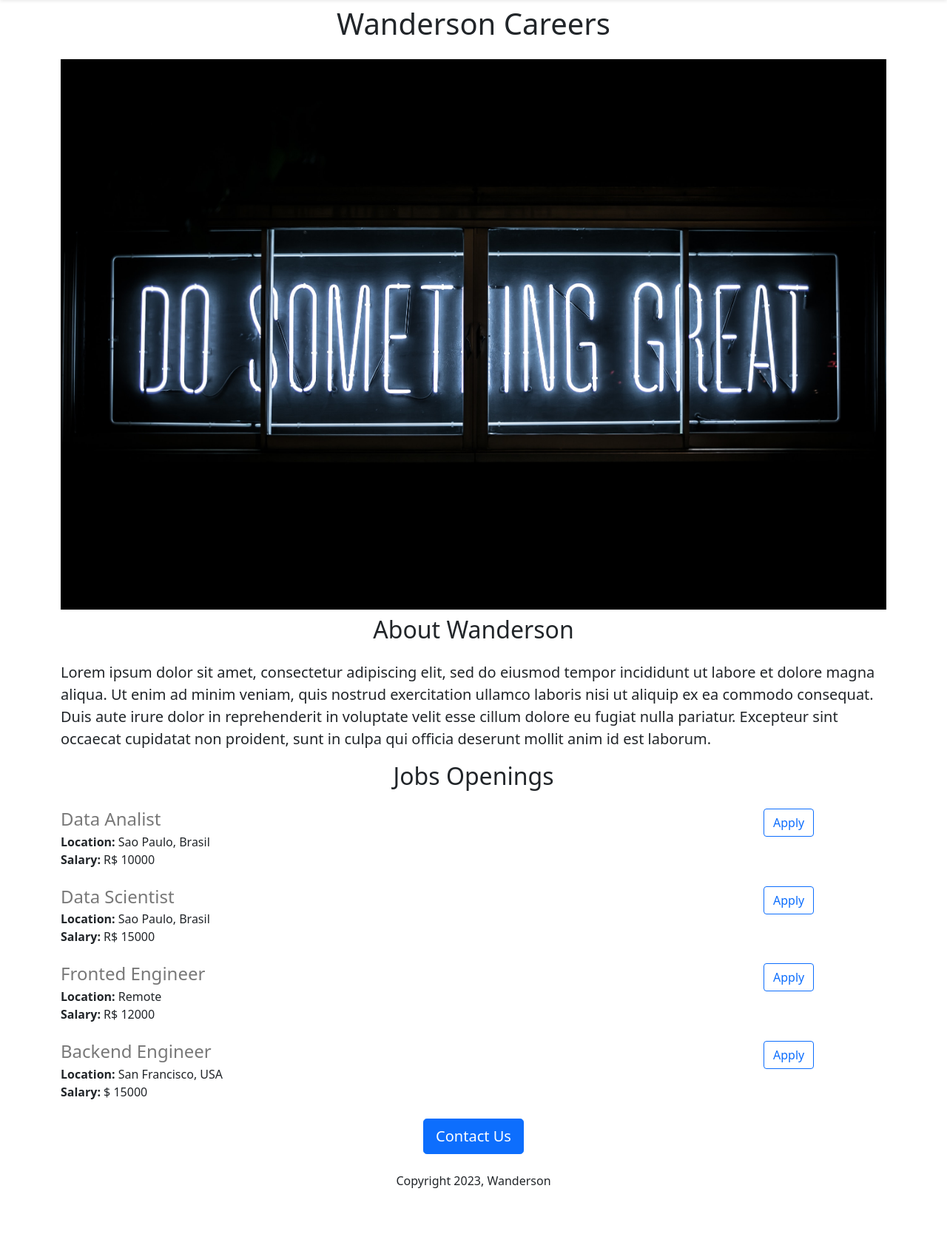
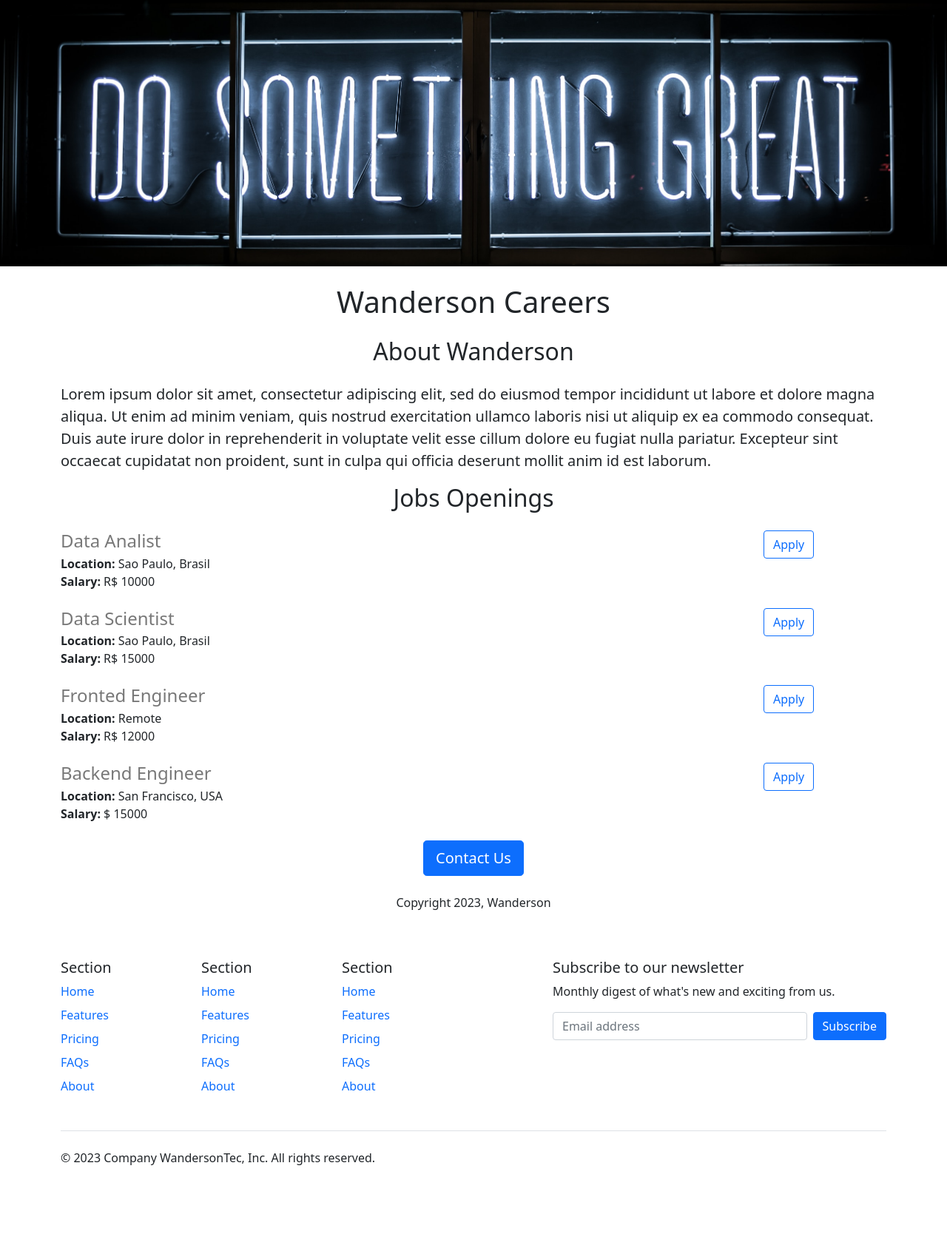
Before and after one commit to wandersondv/wanderson-carrers-website, a Flask app: page / in a window 1280 px wide. Shown: the part 56-1747 px from the top of the page at 74% size. Before the commit the page ends 1662 px from the top, so only its background shows below. Run offline with Flask 2, Linux system fonts and the light colour scheme.

Commit message:
Added footer.html

```diff
--- /dev/null
+++ b/templates/footer.html
@@ -0,0 +1,59 @@
+<div class="container">
+  <footer class="py-5">
+    <div class="row">
+      <div class="col-6 col-md-2 mb-3">
+        <h5>Section</h5>
+        <ul class="nav flex-column">
+          <li class="nav-item mb-2"><a href="#" class="nav-link p-0 text-body-secondary">Home</a></li>
+          <li class="nav-item mb-2"><a href="#" class="nav-link p-0 text-body-secondary">Features</a></li>
+          <li class="nav-item mb-2"><a href="#" class="nav-link p-0 text-body-secondary">Pricing</a></li>
+          <li class="nav-item mb-2"><a href="#" class="nav-link p-0 text-body-secondary">FAQs</a></li>
+          <li class="nav-item mb-2"><a href="#" class="nav-link p-0 text-body-secondary">About</a></li>
+        </ul>
+      </div>
+
+      <div class="col-6 col-md-2 mb-3">
+        <h5>Section</h5>
+        <ul class="nav flex-column">
+          <li class="nav-item mb-2"><a href="#" class="nav-link p-0 text-body-secondary">Home</a></li>
+          <li class="nav-item mb-2"><a href="#" class="nav-link p-0 text-body-secondary">Features</a></li>
+          <li class="nav-item mb-2"><a href="#" class="nav-link p-0 text-body-secondary">Pricing</a></li>
+          <li class="nav-item mb-2"><a href="#" class="nav-link p-0 text-body-secondary">FAQs</a></li>
+          <li class="nav-item mb-2"><a href="#" class="nav-link p-0 text-body-secondary">About</a></li>
+        </ul>
+      </div>
+
+      <div class="col-6 col-md-2 mb-3">
+        <h5>Section</h5>
+        <ul class="nav flex-column">
+          <li class="nav-item mb-2"><a href="#" class="nav-link p-0 text-body-secondary">Home</a></li>
+          <li class="nav-item mb-2"><a href="#" class="nav-link p-0 text-body-secondary">Features</a></li>
+          <li class="nav-item mb-2"><a href="#" class="nav-link p-0 text-body-secondary">Pricing</a></li>
+          <li class="nav-item mb-2"><a href="#" class="nav-link p-0 text-body-secondary">FAQs</a></li>
+          <li class="nav-item mb-2"><a href="#" class="nav-link p-0 text-body-secondary">About</a></li>
+        </ul>
+      </div>
+
+      <div class="col-md-5 offset-md-1 mb-3">
+        <form>
+          <h5>Subscribe to our newsletter</h5>
+          <p>Monthly digest of what's new and exciting from us.</p>
+          <div class="d-flex flex-column flex-sm-row w-100 gap-2">
+            <label for="newsletter1" class="visually-hidden">Email address</label>
+            <input id="newsletter1" type="text" class="form-control" placeholder="Email address">
+            <button class="btn btn-primary" type="button">Subscribe</button>
+          </div>
+        </form>
+      </div>
+    </div>
+
+    <div class="d-flex flex-column flex-sm-row justify-content-between py-4 my-4 border-top">
+      <p>&copy; 2023 Company WandersonTec, Inc. All rights reserved.</p>
+      <ul class="list-unstyled d-flex">
+        <li class="ms-3"><a class="link-body-emphasis" href="#"><svg class="bi" width="24" height="24"><use xlink:href="#twitter"/></svg></a></li>
+        <li class="ms-3"><a class="link-body-emphasis" href="#"><svg class="bi" width="24" height="24"><use xlink:href="#instagram"/></svg></a></li>
+        <li class="ms-3"><a class="link-body-emphasis" href="#"><svg class="bi" width="24" height="24"><use xlink:href="#facebook"/></svg></a></li>
+      </ul>
+    </div>
+  </footer>
+</div>
--- a/templates/home.html
+++ b/templates/home.html
@@ -5,17 +5,27 @@
      <meta name="viewport" content="width=device-width, initial-scale=1">
      <!-- Bootstrap CSS -->
       <link href="https://cdn.jsdelivr.net/npm/bootstrap@5.0.2/dist/css/bootstrap.min.css" rel="stylesheet" integrity="sha384-EVSTQN3/azprG1Anm3QDgpJLIm9Nao0Yz1ztcQTwFspd3yD65VohhpuuCOmLASjC" crossorigin="anonymous">
+    <style>
+      #banner {
+        height:360px;
+        width:  100%;
+        object-fit:cover;
+        margin-bottom:16px;
+
+      }
+    </style>
 
     <title>Wanderson Careers</title>
 
   </head>
 <body>
     {% include 'nav.html' %}
+    <img class="img-fluid" id='banner' src="https://wanderson-carrers-website-1.wandersonsoares.repl.co/static/banner.jpg" alt="banner">
     <div class="container">
       <h1 class="text-center mt-2 mb-4" >
         {{company_name}} Careers
       </h1>
-        <img class="img-fluid" id='banner' src="https://wanderson-carrers-website-1.wandersonsoares.repl.co/static/banner.jpg" alt="banner">
+
       <h2 class="text-center mt-2 mb-4">About Wanderson</h2>
         <p class="lead">
           Lorem ipsum dolor sit amet, consectetur adipiscing elit, sed do eiusmod tempor incididunt ut labore et dolore magna aliqua. Ut enim ad minim veniam, quis nostrud exercitation ullamco laboris nisi ut aliquip ex ea commodo consequat. Duis aute irure dolor in reprehenderit in voluptate velit esse cillum dolore eu fugiat nulla pariatur. Excepteur sint occaecat cupidatat non proident, sunt in culpa qui officia deserunt mollit anim id est laborum.
@@ -36,5 +46,6 @@
                     <p class="mt-4">Copyright 2023, Wanderson</p>
                   </div>
     </div>
+    {% include 'footer.html' %}
 </body>
 </html>
```
